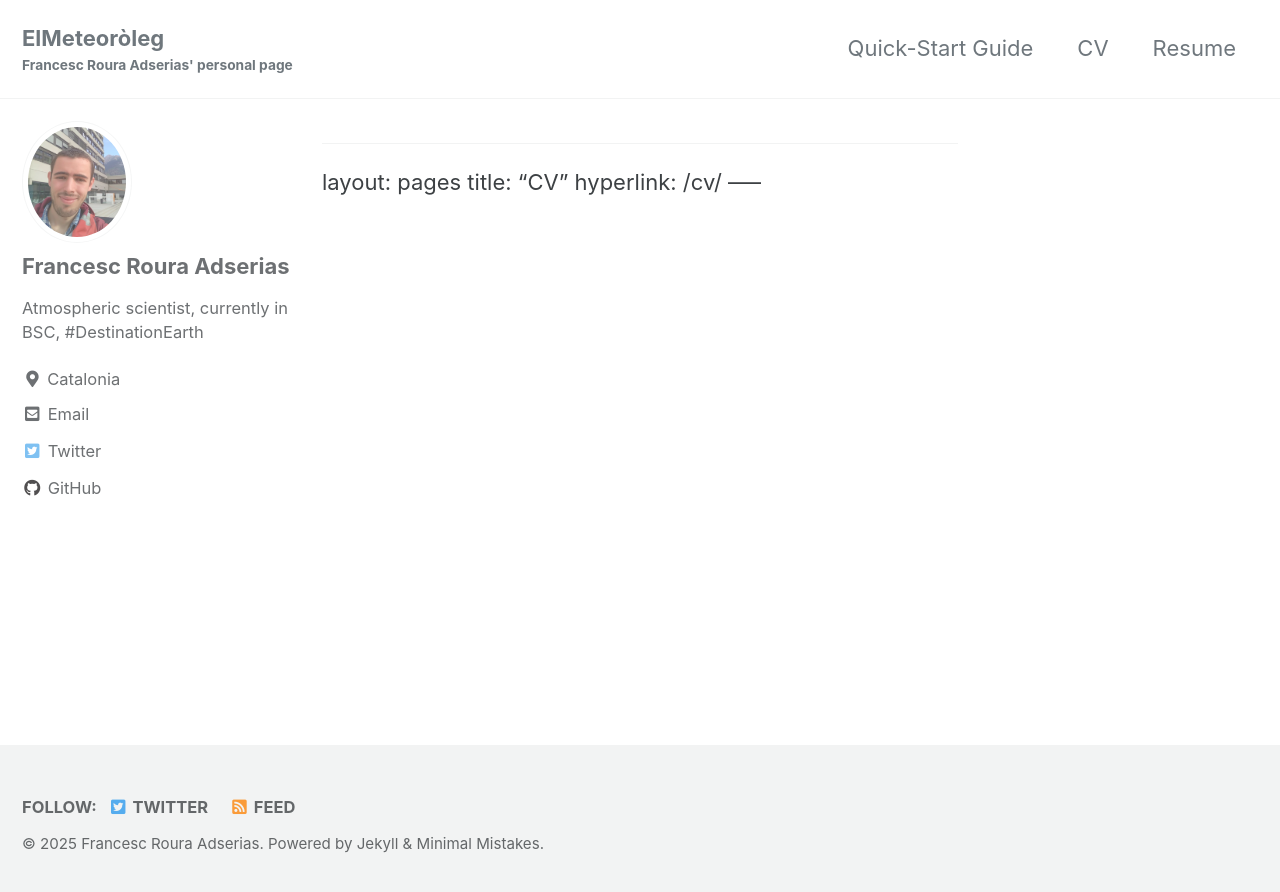
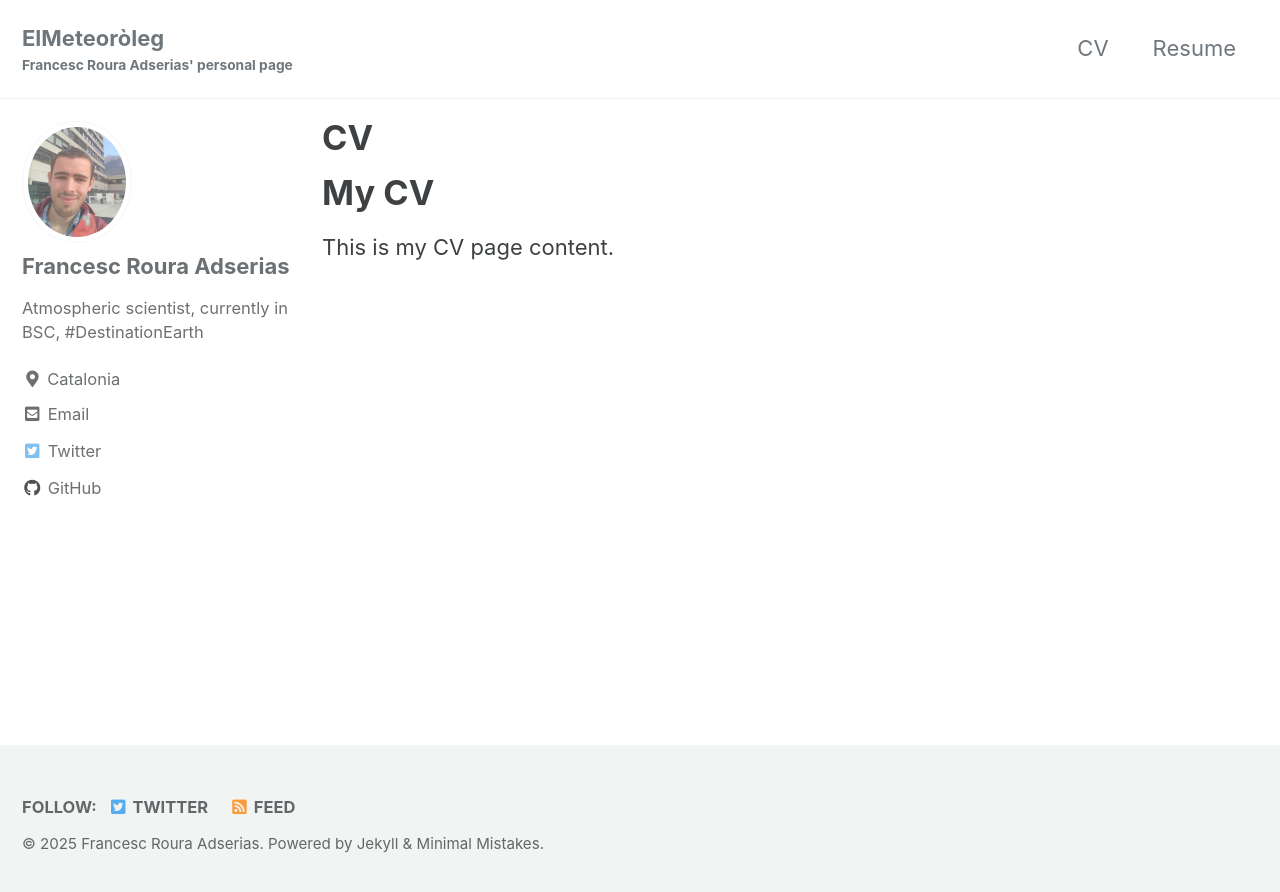
Before and after one commit to franra9/franra9.github.io, a Jekyll site: the page built from _pages/cv.md, in a window 1280 px wide. Shown: the top 892 px of the page. Built offline with Jekyll 4.4.1, drawn with Linux system fonts in a browser that asks for light colours; cached includes are drawn as plain includes; our own code applies the rules of GitHub Pages for plain Markdown files.

```diff
--- a/_data/navigation.yml
+++ b/_data/navigation.yml
@@ -1,10 +1,11 @@
 # main links
 main:
-  - title: "Quick-Start Guide"
-    url: https://mmistakes.github.io/minimal-mistakes/docs/quick-start-guide/
+  #- title: "Quick-Start Guide"
+  #  url: https://mmistakes.github.io/minimal-mistakes/docs/quick-start-guide/
   - title: "CV"
     url: /cv/
   - title: "Resume"
+    url: /resume/
   #   url: /year-archive/
   # - title: "Sample Collections"
   #   url: /collection-archive/
--- a/_pages/cv.md
+++ b/_pages/cv.md
@@ -1,5 +1,9 @@
------
-layout: pages
+---
 title: "CV"
-hyperlink: /cv/
------
+permalink: /cv/
+layout: single
+---
+
+# My CV
+
+This is my CV page content.
```
